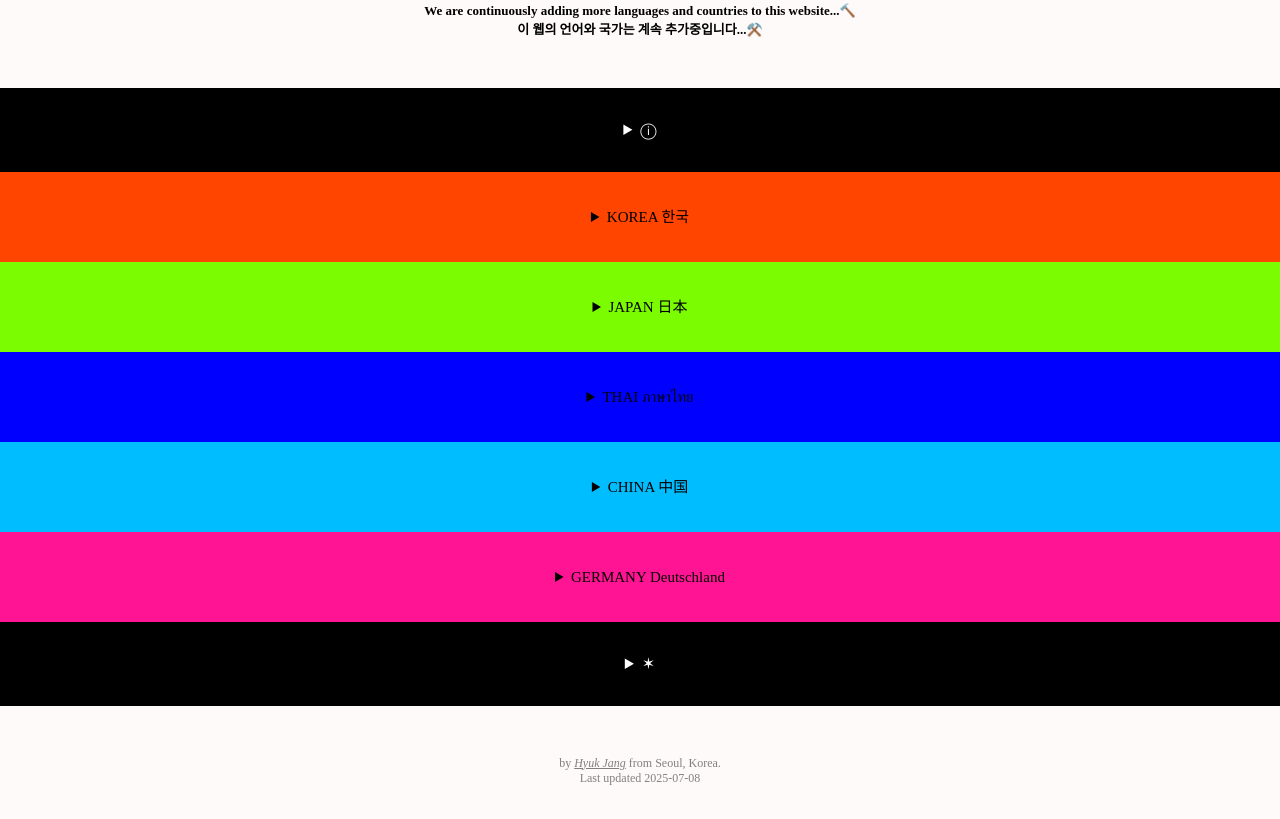
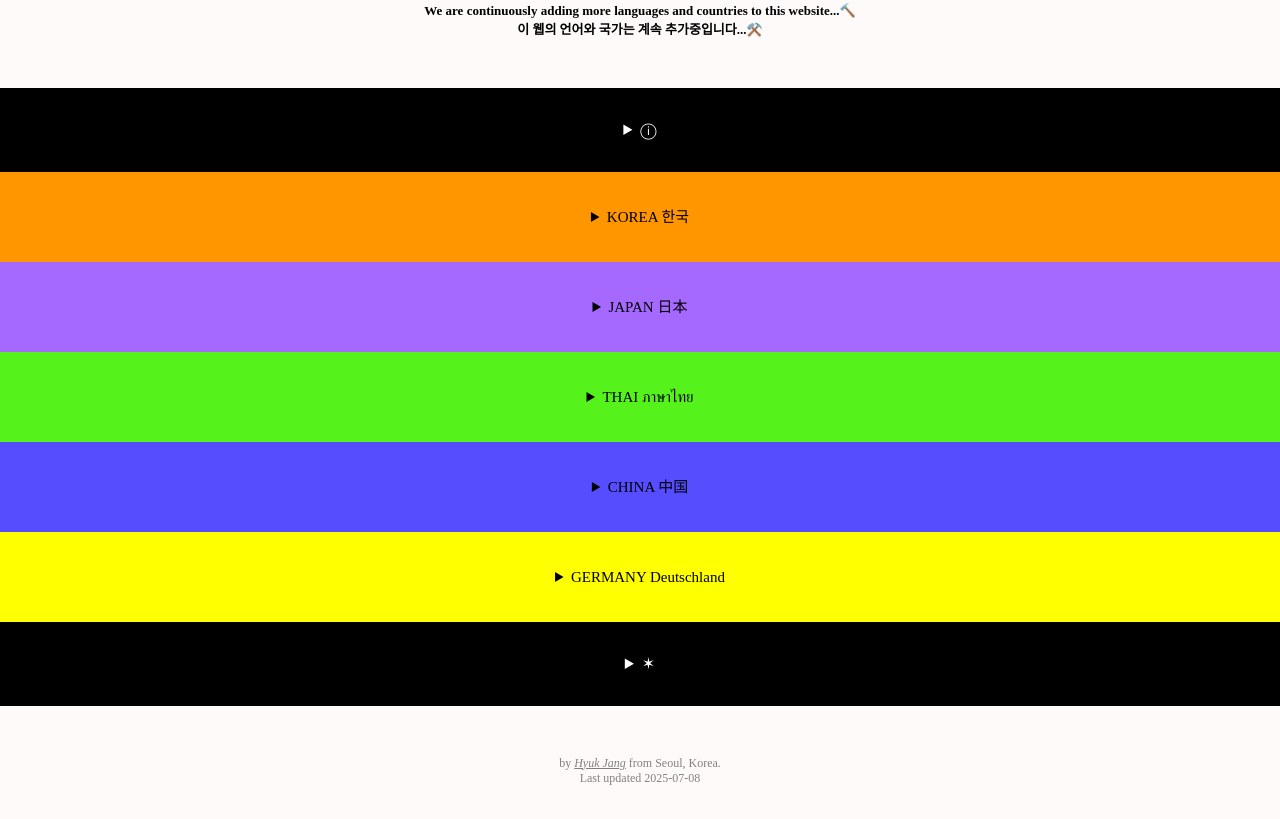
Before and after one commit to h2j603/theconespiracy, a plain HTML site: page index.html in a window 1280 px wide. Shown: the part 454-1273 px from the top of the page. Drawn offline with Linux system fonts and the light colour scheme.

Commit message:
Update style.css

```diff
--- a/style.css
+++ b/style.css
@@ -129,23 +129,23 @@ figcaption {
 }
 
 .gallery-korea {
-  background-color: orangered;
+  background-color: #ff9600;
 }
 
 .gallery-japan {
-  background-color: lawngreen;
+  background-color: #a569ff;
 }
 
 .gallery-thai {
-  background-color: blue;
+  background-color: #55f21c;
 }
 
 .gallery-china {
-  background-color: #00bdff;
+  background-color: #554dff;
 }
 
 .gallery-germany {
-  background-color: deeppink;
+  background-color: #ffff00;
 }
 
 .image-gallery img {
```
